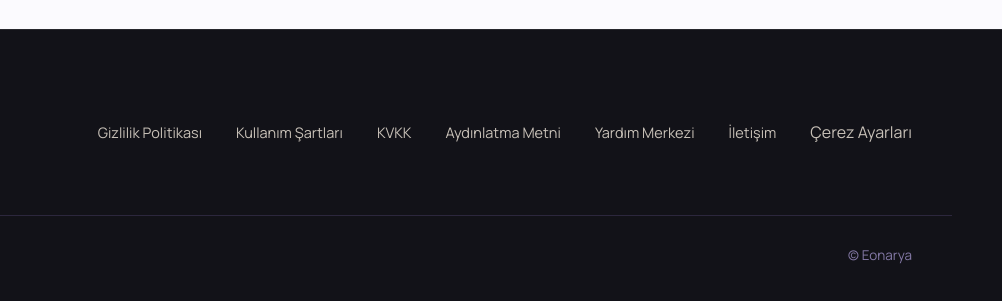
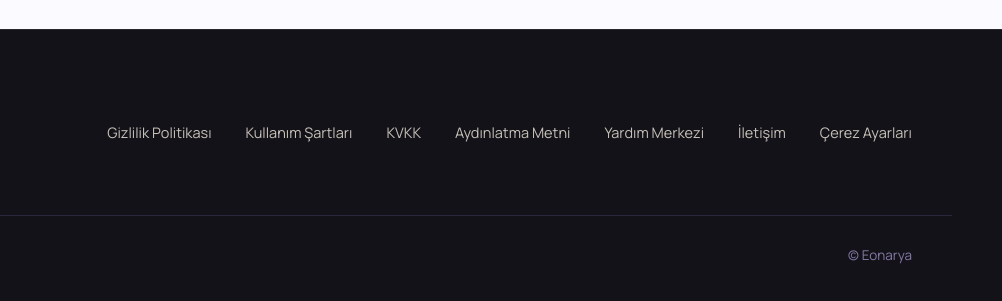
Before and after one commit to arifay1980/eonarya-website, a website: page gizlilik.html in a window 1280 px wide. Shown: the part 8454-8755 px from the top of the page, 278-1280 px from the left. Drawn offline with Linux system fonts and the light colour scheme.

Commit message:
fix: gizlilik.html footer çerez ayarlarını linklerle hizala

```diff
--- a/gizlilik.html
+++ b/gizlilik.html
@@ -390,7 +390,7 @@
       <a href="/yardim.html">Yardım Merkezi</a>
       <a href="/yardim.html#destek">İletişim</a>
 
-      <button type="button" data-cookie-settings>Çerez Ayarları</button></nav>
+      <a href="/cerez-politikasi.html" data-cookie-settings>Çerez Ayarları</a></nav>
   </div>
   <div class="wrap footer-base">
     <a href="mailto:destek@eonarya.com" class="footer-mail">destek@eonarya.com</a>
```
